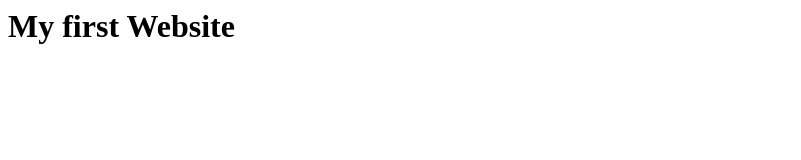
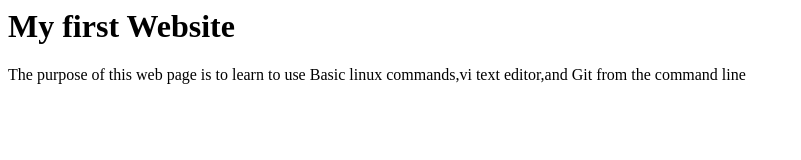
Before and after one commit to shilpa271/IS601FirstWebsite, a plain HTML site: page index.html in a window 1280 px wide. Shown: the whole page, without its empty margins (0-801 px from the left). Drawn offline with Linux system fonts and the light colour scheme.

Commit message:
updated new text

```diff
--- a/index.html
+++ b/index.html
@@ -4,5 +4,6 @@
 	</head>
 	<body>
 		<h1>My first Website</h1>
+		<p>The purpose of this web page is to learn to use Basic linux commands,vi text editor,and Git from the command line</p>
 	</body>
 </html>
```
